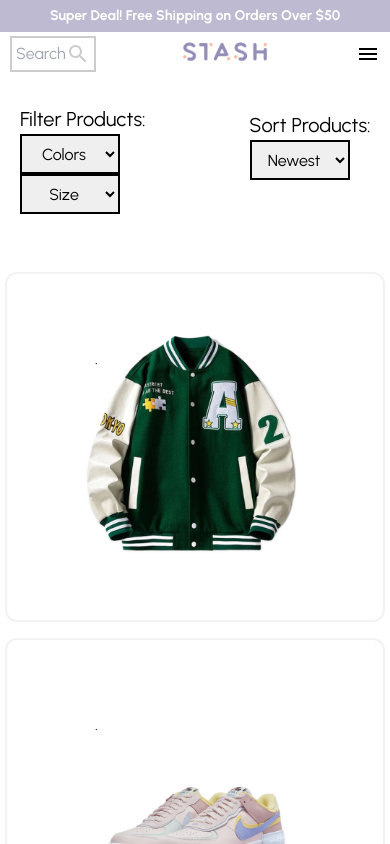
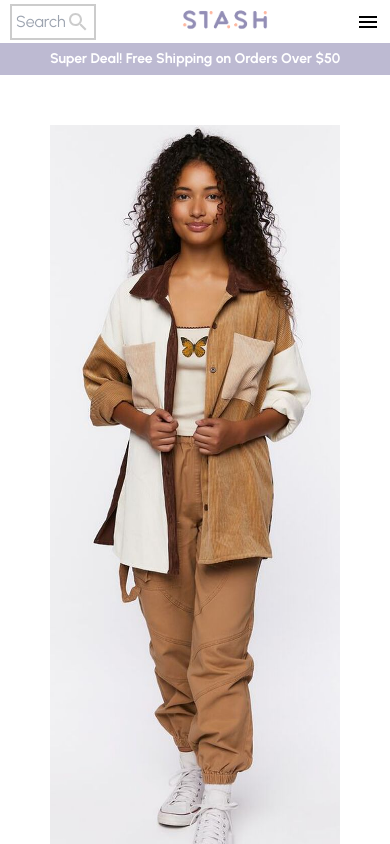
Before and after one commit to ddelimond/Stash, a React (Vite) app: page / in a window 390 px wide. Shown: the top 844 px of the page. Built offline with nearby package versions, Linux system fonts and the light colour scheme.

Commit message:
=made site responsive form most pages

```diff
--- a/src/App.jsx
+++ b/src/App.jsx
@@ -1,5 +1,5 @@
 
-import ProductList from './pages/ProductList'
+
 import Product from './pages/Product'
 
 
@@ -10,7 +10,7 @@
 function App() {
 
   return (
-    <ProductList />
+    <Product />
   )
 }
 
--- a/src/components/Navbar.jsx
+++ b/src/components/Navbar.jsx
@@ -24,7 +24,7 @@
                     </div>
                     <span className=' hidden sm:flex flex-row gap-x-4 sm:text-sm ml-[10px] mr-2 sm:justify-end justify-center items-center'>
                         <div className='sm:text-sm text-[12px] w-[50px] text-center cursor-pointer '>SIGN IN</div>
-                        <div className='text-sm text-[12px] w-[60px] text-center cursor-pointer'>REGISTER</div>
+                        <div className='sm:text-sm text-[12px] w-[60px] text-center cursor-pointer'>REGISTER</div>
 
                         <div className='text-sm cursor-pointer'>
                             <Badge badgeContent={4} color="secondary" className='cursor-pointer'>
```
